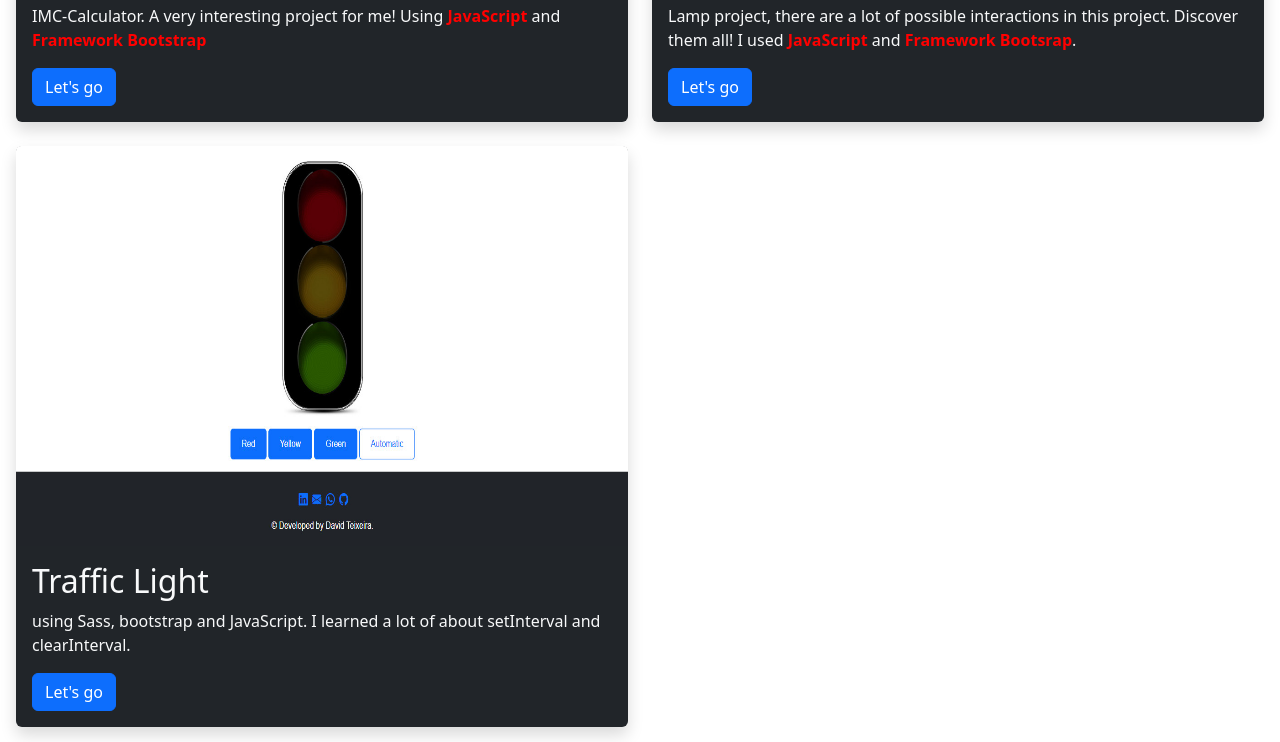
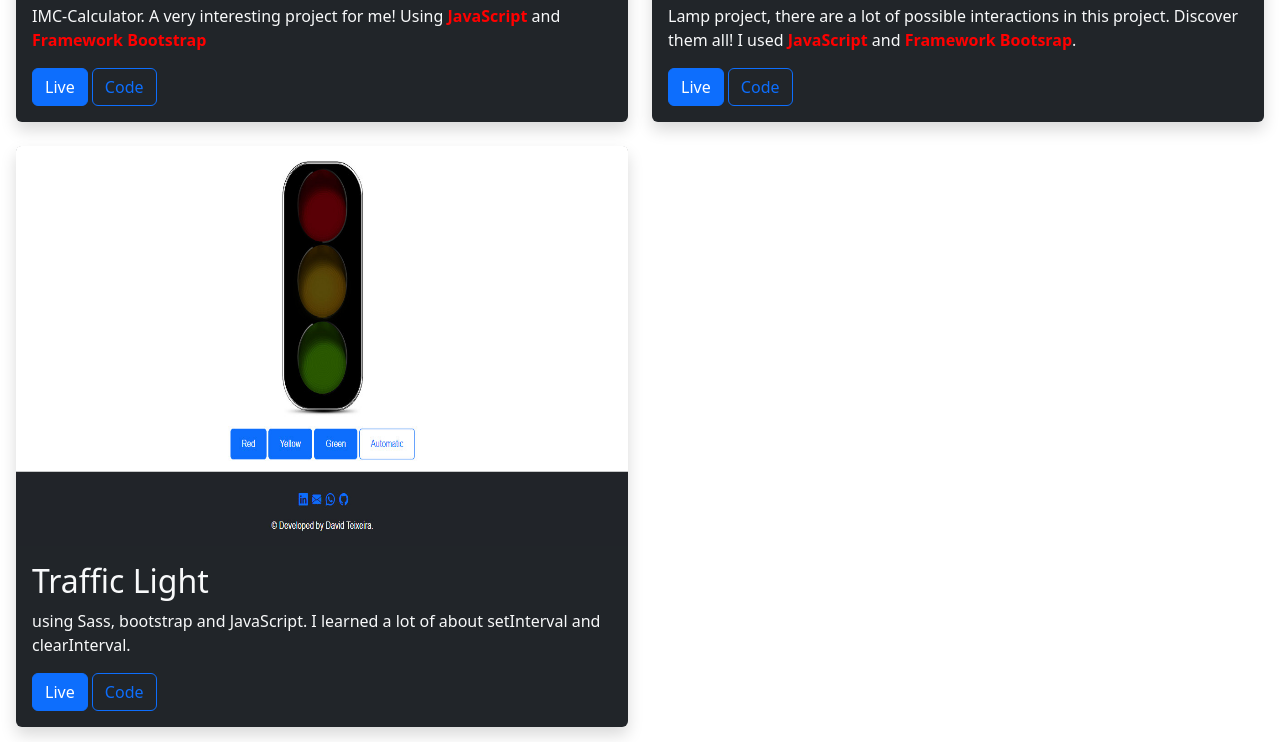
Before and after one commit to DavidSilva32/projects-js, a website: page index.html in a window 1280 px wide. Shown: the part 658-1400 px from the top of the page. Drawn offline with nearby package versions, Linux system fonts and the light colour scheme.

Commit message:
Update index.html

```diff
--- a/index.html
+++ b/index.html
@@ -55,7 +55,8 @@
                       <h2 class="card-title">Calculator IMC</h2>
                       <p class="card-text">IMC-Calculator. A very interesting project for me!
                         Using <strong>JavaScript</strong> and <strong>Framework Bootstrap</strong></p>
-                      <a href="https://davidsilva32.github.io/projects-js/calculator-imc/" target="_blank" rel="external" class="btn btn-primary">Let's go</a>
+                      <a href="https://davidsilva32.github.io/projects-js/calculator-imc/" target="_blank" rel="external" class="btn btn-primary">Live</a>
+                      <a href="https://github.com/DavidSilva32/projects-js/tree/main/calculator-imc" target="_blank" rel="external" class="btn btn-outline-primary">Code</a>
                     </div>
                 </div>
             </div>
@@ -67,7 +68,8 @@
                     <div class="card-body">
                       <h2 class="card-title">Dynamic lamp</h2>
                       <p class="card-text">Lamp project, there are a lot of possible interactions in this project. Discover them all! I used <strong>JavaScript</strong> and <strong>Framework Bootsrap</strong>.</p>
-                      <a href="https://davidsilva32.github.io/projects-js/02-lamp/index.html" target="_blank" rel="external" class="btn btn-primary">Let's go</a>
+                      <a href="https://davidsilva32.github.io/projects-js/02-lamp/index.html" target="_blank" rel="external" class="btn btn-primary">Live</a>
+                      <a href="https://github.com/DavidSilva32/projects-js/tree/main/02-lamp" target="_blank" rel="external" class="btn btn-outline-primary">Code</a>
                     </div>
                 </div>
             </div>
@@ -79,7 +81,8 @@
                     <div class="card-body">
                       <h2 class="card-title">Traffic Light</h2>
                       <p class="card-text">using Sass, bootstrap and JavaScript. I learned a lot of about setInterval and clearInterval.</p>
-                      <a href="#" class="btn btn-primary">Let's go</a>
+                      <a href="https://davidsilva32.github.io/projects-js/03-traffic-light/index.html" target="_blank" rel="external" class="btn btn-primary">Live</a>
+                      <a href="https://github.com/DavidSilva32/projects-js/tree/main/03-traffic-light" target="_blank" rel="external" class="btn btn-outline-primary">Code</a>
                     </div>
                 </div>
             </div>
```
